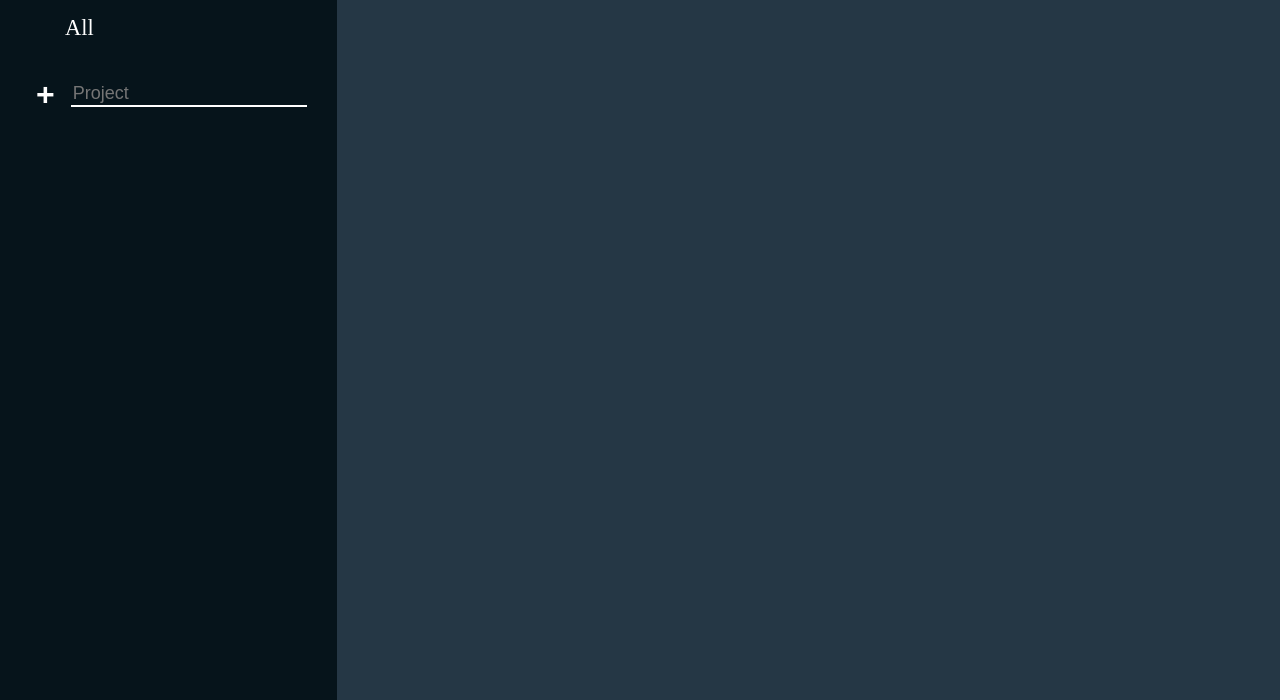
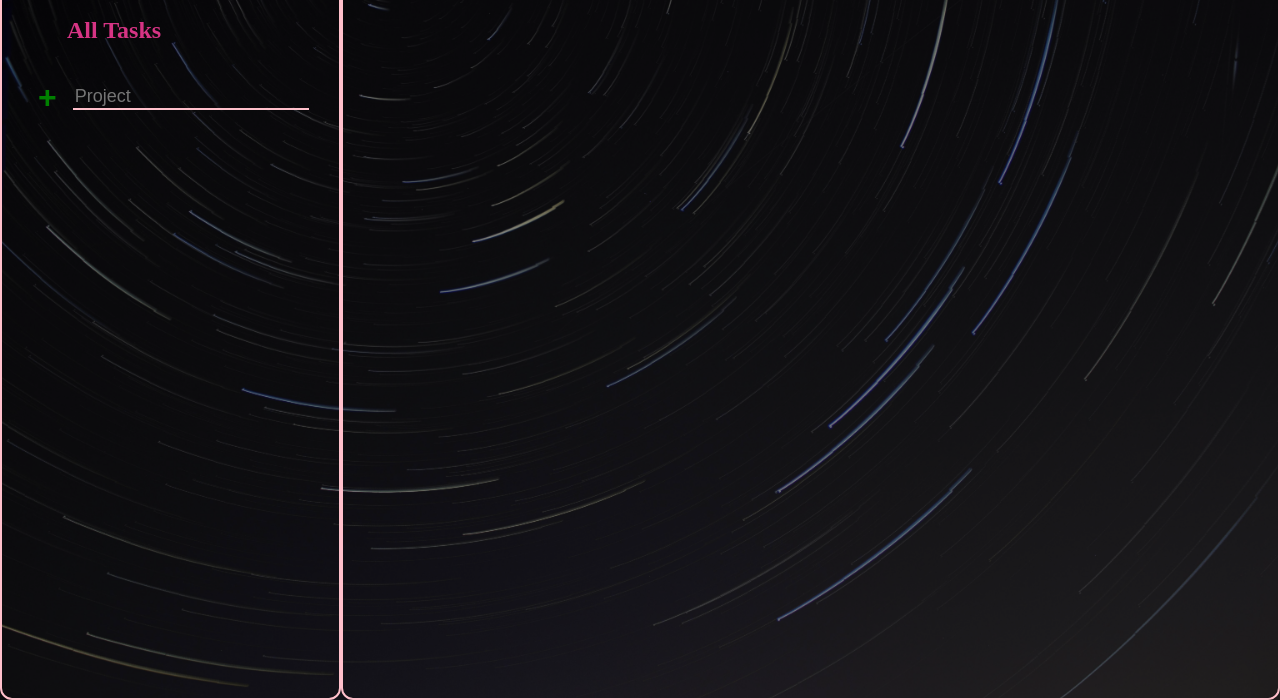
Before and after one commit to Stranger-e/To-Do-List, a website built with webpack: page src/index.html in a window 1280 px wide. Shown: the part 100-800 px from the top of the page. Built offline with nearby package versions, Linux system fonts and the light colour scheme.

Commit message:
Change UI and Update taskhead appropriately

```diff
--- a/src/initial.js
+++ b/src/initial.js
@@ -19,7 +19,7 @@ export const initial = () => {
   myListNav.appendChild(myListItems);
 
   let listItem1 = document.createElement('li');
-  listItem1.innerText = 'All';
+  listItem1.innerText = 'All Tasks';
   listItem1.classList.add('list-item');
   myListItems.appendChild(listItem1);
 
--- a/src/style.css
+++ b/src/style.css
@@ -1,6 +1,22 @@
 body {
   padding: 0%;
   margin: 0%;
+  background-image: url(./assets/pexels-kubiceknov-924824.jpg);
+  background-size: cover;
+  background-position: center;
+  background-repeat: no-repeat;
+  background-attachment: fixed;
+}
+
+body::before {
+  content: '';
+  position: fixed;
+  top: 0;
+  left: 0;
+  width: 100%;
+  height: 100%;
+  background-color: rgba(0, 0, 0, 0.5);
+  z-index: -1;
 }
 
 #content {
@@ -10,14 +26,18 @@ body {
 }
 
 .my-list-nav {
-  background-color: #06141b;
+  background-color: transparent;
   padding: 20px;
   height: auto;
+  border: 2px solid pink;
+  border-radius: 12px;
 }
 
 .my-task-container {
-  background-color: #253745;
+  background-color: transparent;
   height: auto;
+  border: 2px solid pink;
+  border-radius: 12px;
 }
 
 .my-list-item {
@@ -29,12 +49,12 @@ body {
 
 .my-list-head,
 li {
-  color: white;
+  color: pink;
   padding: 5px;
 }
 
 li {
-  font-size: 1.4rem;
+  font-size: 1.1rem;
 }
 
 .new-list {
@@ -45,8 +65,8 @@ li {
 }
 
 .new-list-button {
-  color: white;
-  background-color: #06141b;
+  color: green;
+  background-color: transparent;
   border: 0px;
   font-size: xx-large;
   font-weight: bolder;
@@ -59,7 +79,7 @@ li {
   background-color: transparent;
   border: none;
   margin: 10px 0;
-  border-bottom: 2px solid white;
+  border-bottom: 2px solid pink;
   box-sizing: border-box;
 }
 
@@ -101,8 +121,13 @@ li {
 }
 
 .highlighted {
-  color: #007bff;
+  color: #d63484;
   font-size: x-large;
   font-weight: bolder;
   transition: background-color 0.3s ease;
 }
+
+.task-head {
+  color: pink;
+  text-align: center;
+}
--- a/src/task_page.js
+++ b/src/task_page.js
@@ -14,13 +14,44 @@ export const taskPage = () => {
     if (highlightedItem) {
       taskHead.innerText = highlightedItem.textContent;
     } else {
-      taskHead.innerText = 'All';
+      taskHead.innerText = 'All Tasks';
     }
   };
 
   document.addEventListener('itemHighlighted', updateTaskHeading);
 
-  addListItem();
+  const addAndHighlightItem = () => {
+    addListItem();
+
+    const newItem = document.querySelector(
+      '.my-list-items .list-item:last-child'
+    );
+    if (newItem) {
+      document.querySelectorAll('.my-list-items .list-item').forEach((item) => {
+        item.classList.remove('highlighted');
+      });
+
+      newItem.classList.add('highlighted');
+      updateTaskHeading();
+    }
+  };
+
+  addAndHighlightItem();
 
   updateTaskHeading();
+
+  document
+    .querySelector('.my-list-items')
+    .addEventListener('click', (event) => {
+      if (event.target.classList.contains('list-item-name')) {
+        document
+          .querySelectorAll('.my-list-items .list-item')
+          .forEach((item) => {
+            item.classList.remove('highlighted');
+          });
+
+        event.target.closest('.list-item').classList.add('highlighted');
+        updateTaskHeading();
+      }
+    });
 };
```
Also changed, not shown: src/assets/pexels-kubiceknov-924824.jpg (added).
